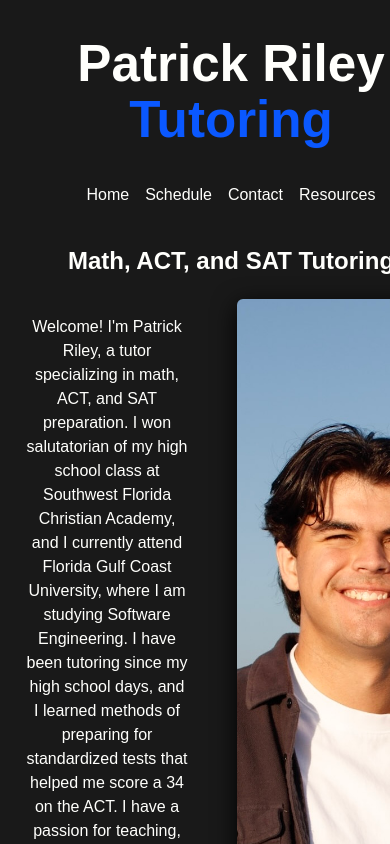
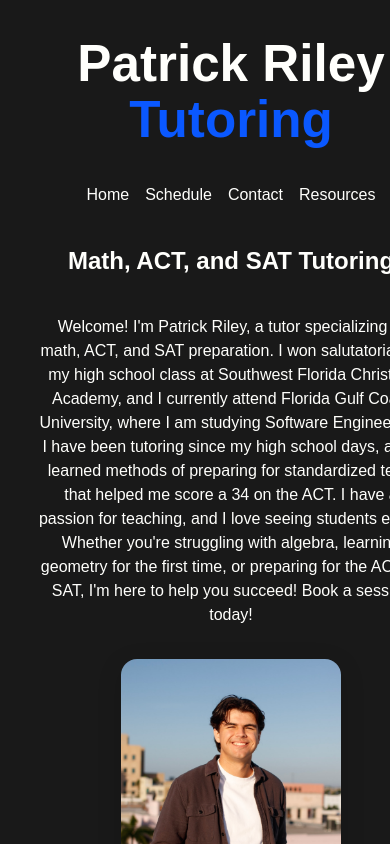
Before and after one commit to patrickriley1/tutoring, a React (Vite) app: page / in a window 390 px wide. Shown: the top 844 px of the page. Built offline with nearby package versions, Linux system fonts and the light colour scheme.

Commit message:
changed mobile view

```diff
--- a/src/App.jsx
+++ b/src/App.jsx
@@ -11,7 +11,7 @@ function Home() {
   return (
     <main style={{ padding: '0 0', textAlign: 'center' }}>
       <h2 style={{ color: '#FFFFFC' }}>Math, ACT, and SAT Tutoring</h2>
-      <div style={{ display: "flex", alignContent : "center", justifyContent: "center", margin: "0 auto", gap: '16px' }}>
+      <div id="bio-container"style={{ display: "flex", alignContent : "center", justifyContent: "center", margin: "0 auto", gap: '16px' }}>
         <p style={{ color: '#FFFFFC'}}>
           Welcome! I'm Patrick Riley, a tutor specializing in math, ACT, and SAT preparation.
           I won salutatorian of my high school class at Southwest Florida Christian Academy, and I currently attend Florida Gulf Coast University, where I am studying Software Engineering.
--- a/src/index.css
+++ b/src/index.css
@@ -141,11 +141,32 @@ h1 {
   }
 }
 
-img {
-  max-width: 200px;
+#photoPatrick {
+  max-width: 220px;
+  width: 100%;
   height: auto;
-  border-radius: 6px;
-  box-shadow: 0 6px 24px rgba(0,0,0,1);
+  border-radius: 16px;
+  box-shadow: 0 6px 24px rgba(0,0,0,0.15);
   margin-left: 32px;
   object-fit: cover;
 }
+
+#bio-container{
+  display: flex;
+  align-items: center;
+  justify-content: center;
+  gap: 32px;
+  margin: 32px 0;
+}
+
+@media (max-width: 640px) {
+  #bio-container {
+    flex-direction: column;
+    text-align: center;
+    gap: 16px;
+  }
+  #photoPatrick {
+    margin-left: 0;
+    margin-bottom: 16px;
+  }
+}
```
